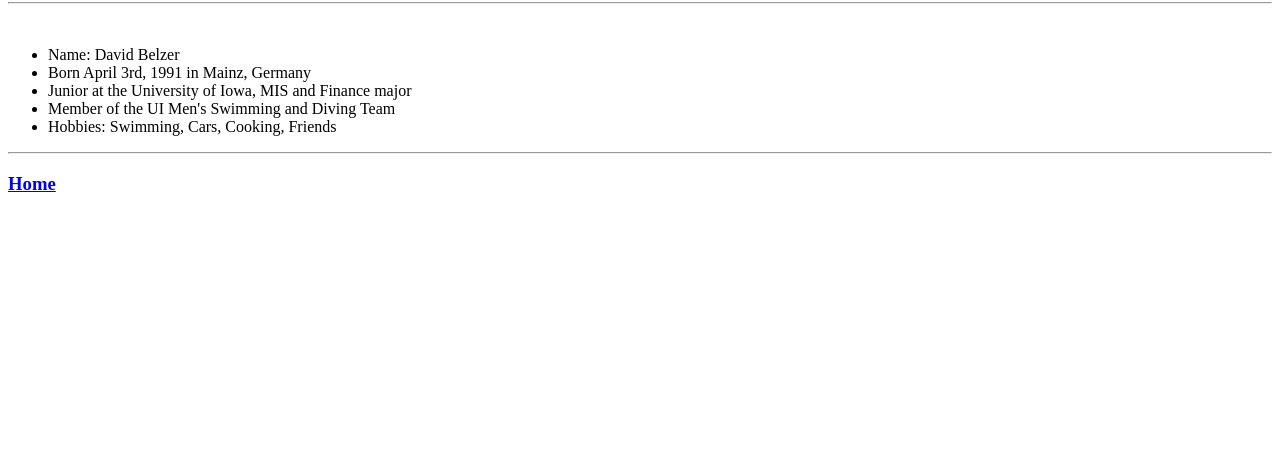
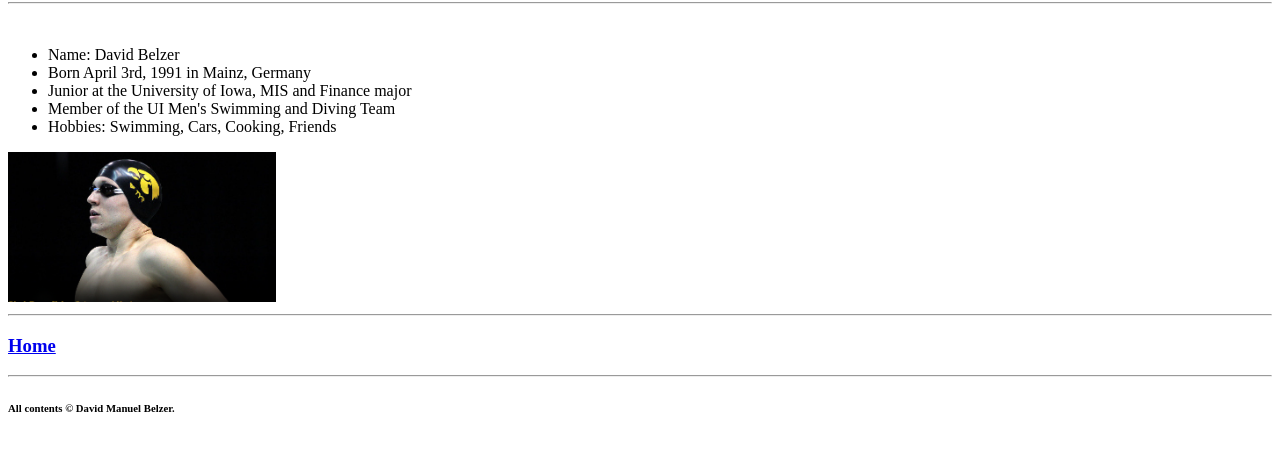
Before and after one commit to belmanni/HW1, a plain HTML site: page resumee.html in a window 1280 px wide. Shown: the part 78-528 px from the top of the page. Drawn offline with Linux system fonts and the light colour scheme.

Commit message:
Pictures added

```diff
--- a/resumee.html
+++ b/resumee.html
@@ -3,7 +3,7 @@
 			"http://www.w3.org/TR/xhtml11/DTD/xhtml11.dtd">
 
 <html xmlns="http://www.w3.org/1999/xhtml" xml:lang="en">
-<head><title> David's Resumee	 </title></head>
+<head><title> David&#8217;s Resumee	 </title></head>
 <body>
 <div>
  <h1> Resumee </h1>
@@ -16,8 +16,13 @@
  <li> Member of the UI Men's Swimming and Diving Team </li>
  <li> Hobbies: Swimming, Cars, Cooking, Friends </li>
  </ul>
+ <img src="./picutres/2012-10-21 11.14.59 am copy.png" alt="Manuel Belzer" title="Manuel Belzer" height="150" />
  <hr />
+ </div>
+ <div>
  <h3> <p> <a href="./index.html"> Home </a></p>
+ <hr />
+ <h6>All contents &copy; David Manuel Belzer.</h6>
  </div>
 </body>
 </html>
```
Also changed, not shown: index.html (+6 -1 lines), picutres/2012-10-21 11.14.59 am copy.png (renamed from 2012-10-21 11.14.59 am copy.png), picutres/Belzer_Manuel.jpg (renamed from Belzer_Manuel.jpg).
